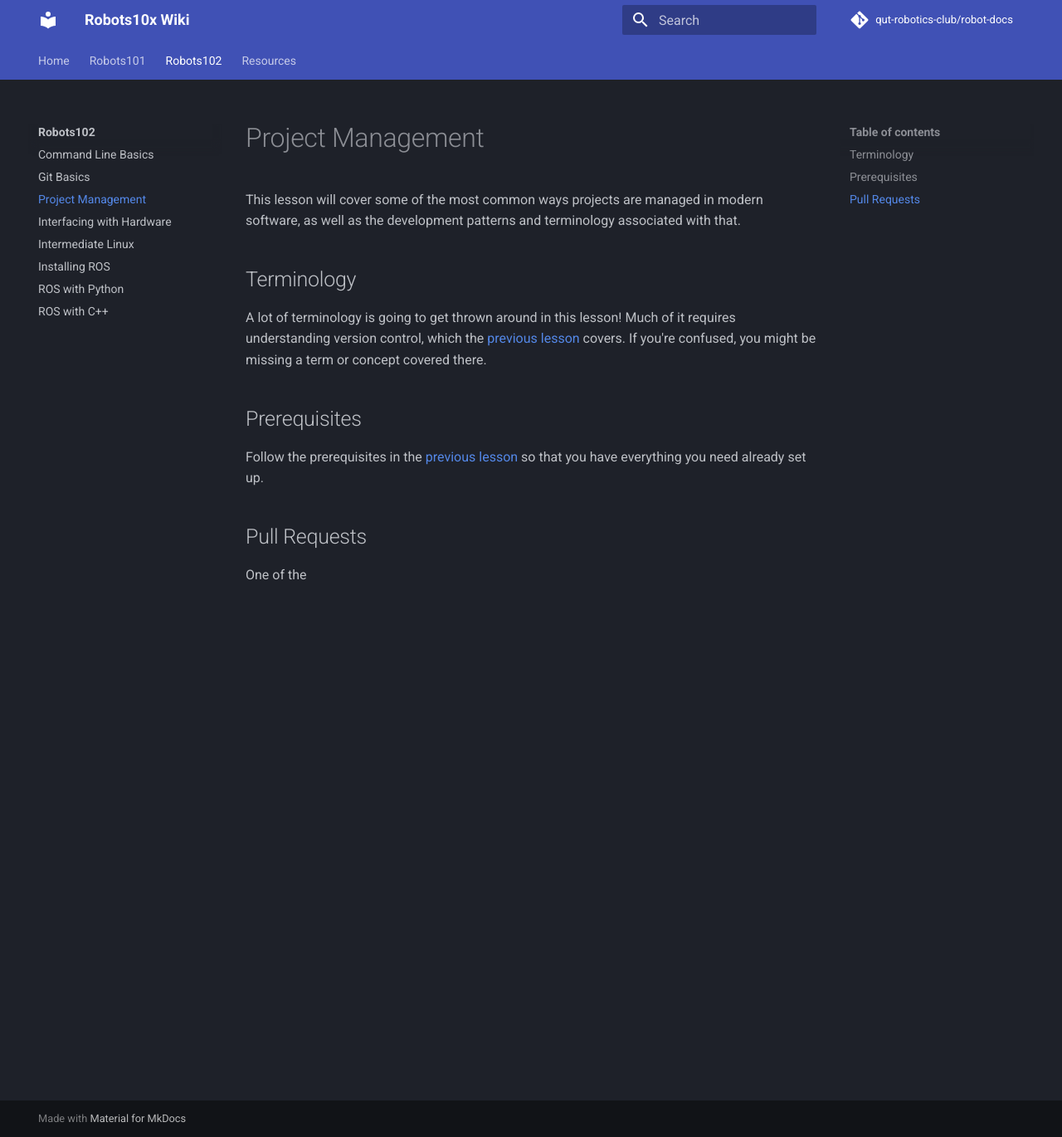
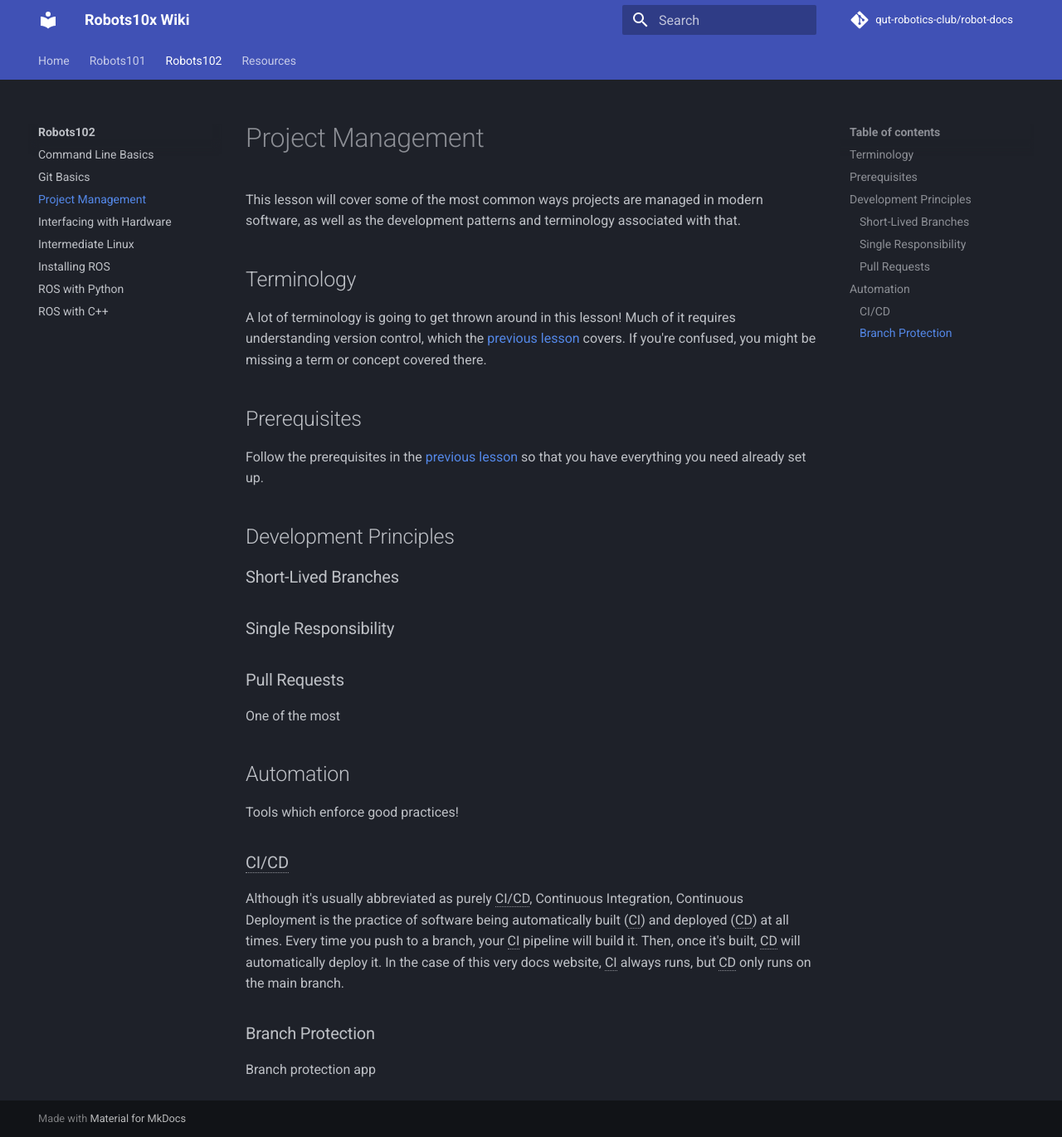
Before and after one commit to qut-robotics-club/robot-docs, an MkDocs documentation site: the page built from docs/robots102/03-project-management.md, in a window 1280 px wide and 1370 px high. Shown: the whole window at 83% size. Built offline with MkDocs 1.6.1 and Material for MkDocs 9.7.7, drawn with Linux system fonts in a browser that asks for light colours; comment, search, counter and statistics services are not loaded.

Commit message:
Draft outline of project management lesson

```diff
--- a/docs/robots102/03-project-management.md
+++ b/docs/robots102/03-project-management.md
@@ -12,6 +12,28 @@ If you're confused, you might be missing a term or concept covered there.
 
 Follow the prerequisites in the [previous lesson](./02-version-control.md) so that you have everything you need already set up.
 
-## Pull Requests
+## Development Principles
 
-One of the
+### Short-Lived Branches
+
+
+### Single Responsibility
+
+### Pull Requests
+
+One of the most
+
+## Automation
+
+Tools which enforce good practices!
+
+### CI/CD
+
+Although it's usually abbreviated as purely CI/CD, Continuous Integration, Continuous Deployment is the practice of software being automatically built (CI) and deployed (CD) at all times.
+Every time you push to a branch, your CI pipeline will build it.
+Then, once it's built, CD will automatically deploy it.
+In the case of this very docs website, CI always runs, but CD only runs on the main branch.
+
+### Branch Protection
+
+Branch protection app
```
Also changed, not shown: includes/abbreviations.md (+2 -0 lines).
